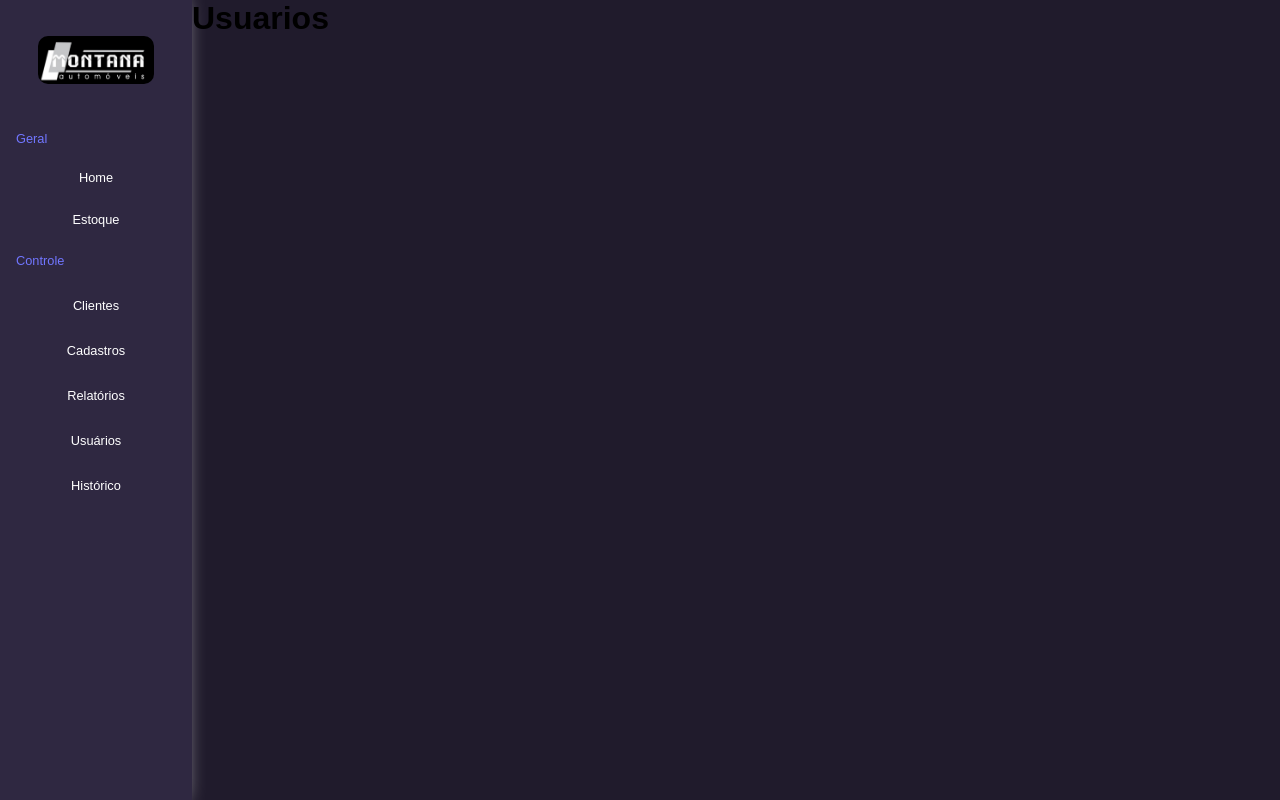
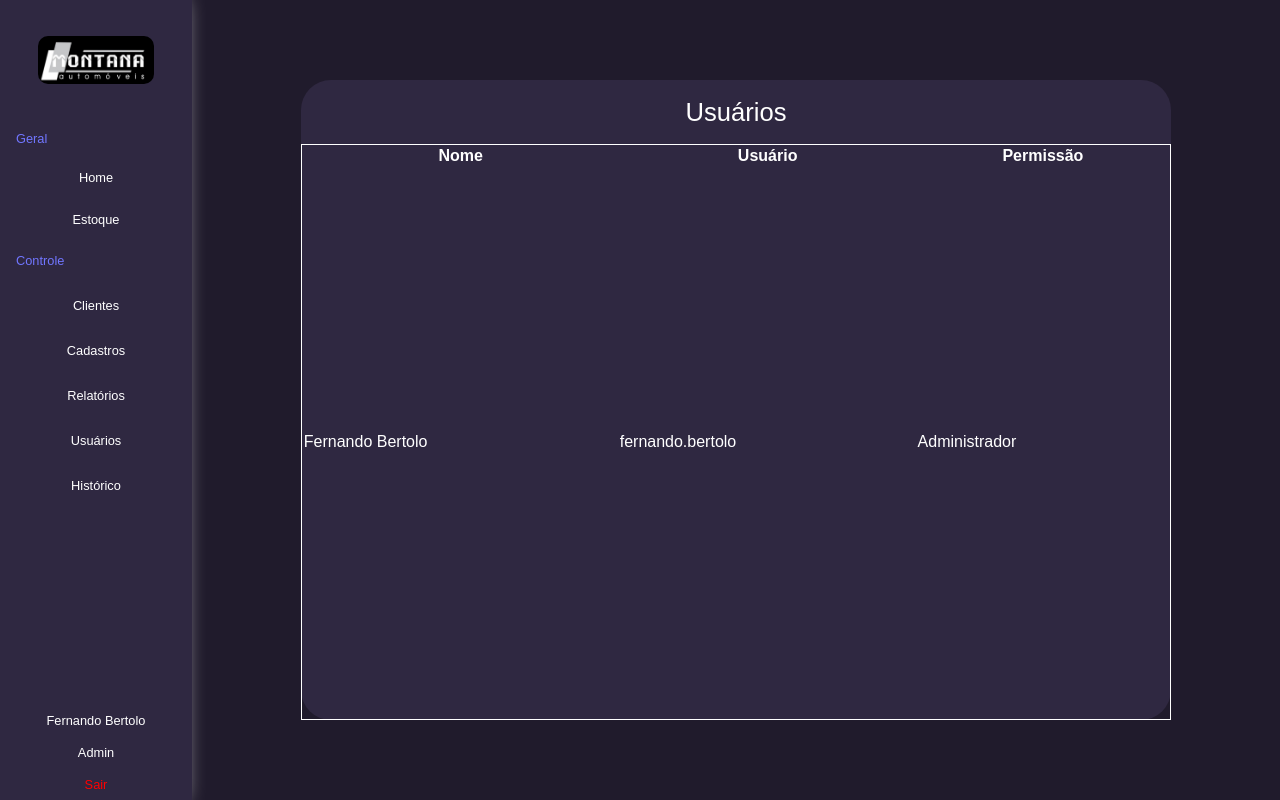
Before and after one commit to fernando-bertolo/Projeto-TCC, a React (Create React App) app in the folder frontend/: page /usuarios in a window 1280 px wide. Built offline with nearby package versions, Linux system fonts and the light colour scheme; sample sign-in values are in the browser's storage.

Commit message:
Relizando seção de logoff na dashboard e começando tela de cadatro de usuários

```diff
--- a/frontend/src/Components/Menu/index.jsx
+++ b/frontend/src/Components/Menu/index.jsx
@@ -9,7 +9,11 @@ import {
     LinkNavegacao,
     SectionControle,
     DivTextoControle,
-    DivOpcaoControle
+    DivOpcaoControle,
+    DivUsuario,
+    DivConteudoUsuario,
+    TextoUsuario,
+    Sair
 } from "./style.jsx";
 
 import LogoImagem from "./Imagens/Logo.jpeg";
@@ -74,6 +78,19 @@ function Menu(){
                 </LinkNavegacao>
             </SectionControle>
 
+            <DivUsuario>
+                <DivConteudoUsuario>
+                    <TextoUsuario>Fernando Bertolo</TextoUsuario>
+                </DivConteudoUsuario>
+                <DivConteudoUsuario>
+                    <TextoUsuario>
+                        Admin
+                    </TextoUsuario>
+                </DivConteudoUsuario>
+                <DivConteudoUsuario>
+                    <Sair to={"/"}>Sair</Sair>
+                </DivConteudoUsuario>
+            </DivUsuario>
         </NavMenu>
         </>
     );
--- a/frontend/src/Components/Menu/style.jsx
+++ b/frontend/src/Components/Menu/style.jsx
@@ -94,3 +94,32 @@ export const DivOpcaoControle = styled.div`
         background-color: #514869;
     }
 `;
+
+export const DivUsuario = styled.div`
+    width: 100%;
+    height: 20%;
+    //background-color: purple;
+    display: flex;
+    justify-content: flex-end;
+    flex-direction: column;
+    align-items: center;
+`;
+
+export const DivConteudoUsuario = styled.div`
+    width: 100%;
+    height: 20%;
+    display: flex;
+    justify-content: center;
+    align-items: center;
+    //background-color: green;
+`;
+
+export const TextoUsuario = styled.p`
+    color: #FFF;
+    font-size: 1vw;
+`;
+export const Sair = styled(Link)`
+    color: red;
+    font-size: 1vw;
+    text-decoration: none;
+`;
--- a/frontend/src/Pages/Usuarios/index.jsx
+++ b/frontend/src/Pages/Usuarios/index.jsx
@@ -1,12 +1,53 @@
 import { Body } from "../../Components/BodyPages/style";
 import Menu from "../../Components/Menu";
+
+import {
+    DivMain,
+    SectionUsuarios,
+    DivTitulo,
+    Titulo,
+    Tabela,
+    Tr,
+    Td,
+    Th,
+    THead,
+    TBody
+} from "./style.jsx";
 
 function Usuarios(){
     return(
         <>
             <Body>
                 <Menu/>
-                <h1>Usuarios</h1>
+                <DivMain>
+                    <SectionUsuarios>
+                        <DivTitulo>
+                            <Titulo>Usuários</Titulo>
+                        </DivTitulo>
+
+                        <Tabela>
+                            <THead>
+                                <Tr>
+                                    <Th>Nome</Th>
+                                    <Th>Usuário</Th>
+                                    <Th>Permissão</Th>
+                                </Tr>
+                            </THead>
+
+                            <TBody>
+                                <Tr>
+                                    <Td>Fernando Bertolo</Td>
+                                    <Td>fernando.bertolo</Td>
+                                    <Td>Administrador</Td>
+                                </Tr>
+                            </TBody>
+
+
+
+                        </Tabela>
+                    </SectionUsuarios>
+                </DivMain>
+
             </Body>
         </>
     );
--- a/frontend/src/Pages/Usuarios/style.jsx
+++ b/frontend/src/Pages/Usuarios/style.jsx
@@ -0,0 +1,47 @@
+import styled from "styled-components";
+
+export const DivMain = styled.div`
+    width: 85vw;
+    height: 100vh;
+    display: flex;
+    justify-content: center;
+    align-items: center;
+    //background-color: green;
+`;
+
+export const SectionUsuarios = styled.section`
+    width: 80%;
+    height: 80%;
+    border-radius: 30px;
+    background-color: #2F2841;
+`;
+
+export const DivTitulo = styled.div`
+    width: 100%;
+    height: 10%;
+    //background-color: blue;
+    display: flex;
+    justify-content: center;
+    align-items: center;
+`;
+
+export const Titulo = styled.p`
+    color: #FFF;
+    font-size: 2vw;
+`;
+
+export const Tabela = styled.table`
+    width: 100%;
+    height: 90%;
+    border: 1px solid white;
+    color: #FFF;
+`;
+
+export const THead = styled.thead`
+
+    //background-color: aqua;
+`;
+export const TBody = styled.tbody``;
+export const Tr = styled.tr``;
+export const Td = styled.td``;
+export const Th = styled.th``;
```
